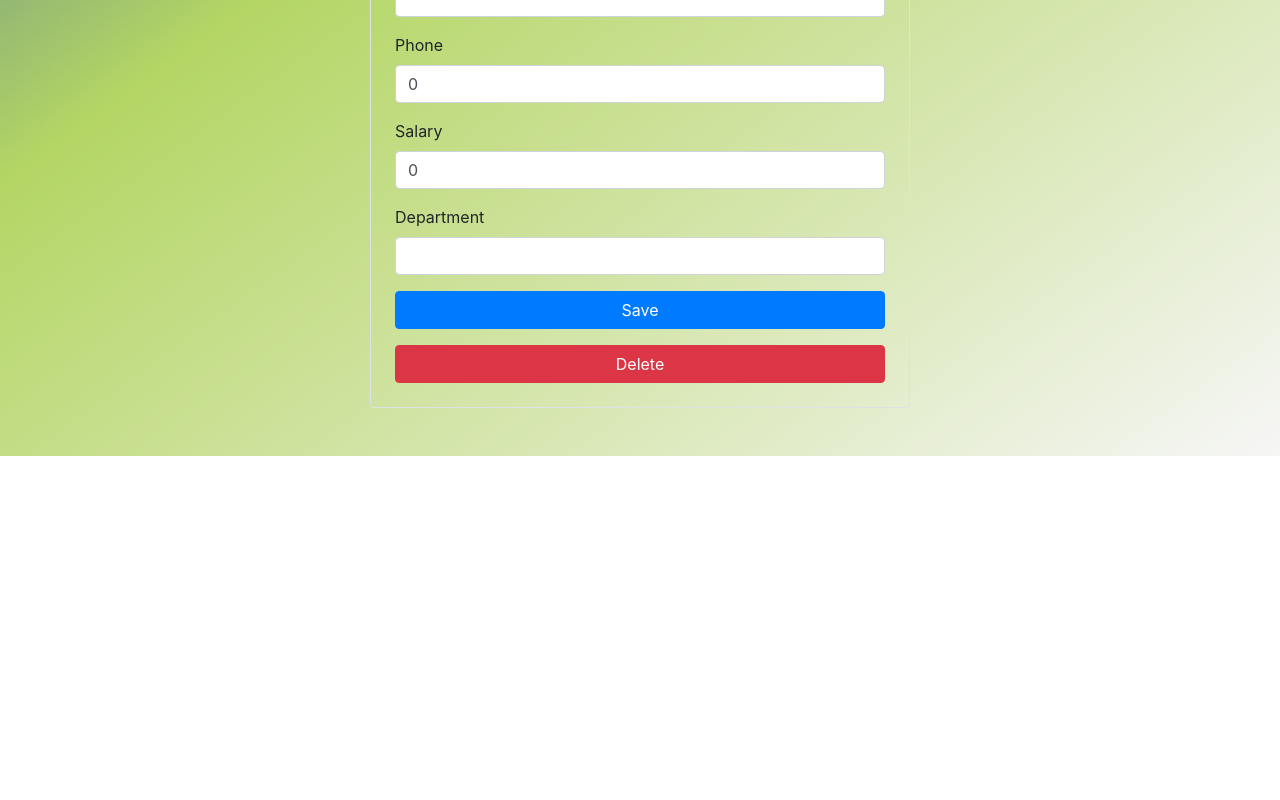
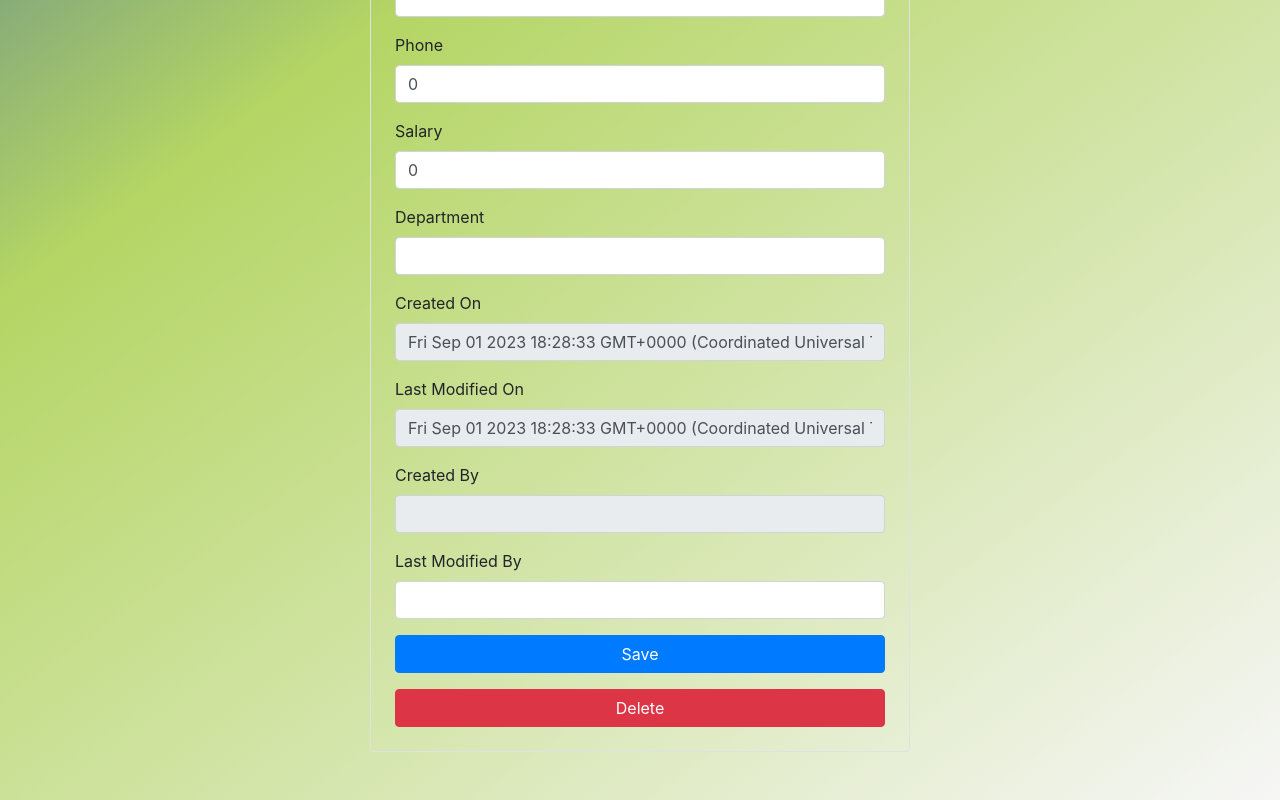
Before and after one commit to owais-26/octdaily-intern-task-1, an Angular app: page /employees/edit/1 in a window 1280 px wide. Shown: the part 410-1210 px from the top of the page. Before the commit the page ends 866 px from the top, so only its background shows below. Built offline with nearby package versions, Linux system fonts and the light colour scheme; no server answers.

Commit message:
Additional Features Added!

```diff
--- a/src/app/components/add-employee/add-employee/add-employee.component.html
+++ b/src/app/components/add-employee/add-employee/add-employee.component.html
@@ -2,9 +2,7 @@
   <h1 class="my-2 text-center">Add New Employee!</h1>
   <div class="row justify-content-center">
     <div class="col-md-6">
-      <form
-       #form="ngForm" (ngSubmit)="addEmployee()"
-      class="border rounded p-4">
+      <form #form="ngForm" (ngSubmit)="addEmployee()" class="border rounded p-4">
         <div class="form-group">
           <label for="name">Name</label>
           <input
@@ -61,6 +59,20 @@
           />
         </div>
 
+
+        <div class="form-group">
+          <label for="createdBy">Created By</label>
+          <input
+            type="text"
+            class="form-control"
+            id="createdBy"
+            name="createdBy"
+            [(ngModel)]="addEmployeeRequest.createdBy"
+            required
+          />
+        </div>
+
+
         <button type="submit" class="btn btn-primary btn-block mt-3">Submit</button>
       </form>
     </div>
--- a/src/app/components/edit-employee/edit-employee.component.html
+++ b/src/app/components/edit-employee/edit-employee.component.html
@@ -70,6 +70,52 @@
           />
         </div>
 
+        <!-- New fields for Created On, Last Modified On, Created By, and Last Modified By -->
+        <div class="form-group">
+          <label for="createdOn">Created On</label>
+          <input
+            type="text"
+            class="form-control"
+            id="createdOn"
+            name="createdOn"
+            [(ngModel)]="employeeDetails.createdOn"
+            disabled
+          />
+        </div>
+        <div class="form-group">
+          <label for="lastModifiedOn">Last Modified On</label>
+          <input
+            type="text"
+            class="form-control"
+            id="lastModifiedOn"
+            name="lastModifiedOn"
+            [(ngModel)]="employeeDetails.lastModifiedOn"
+            disabled
+          />
+        </div>
+        <div class="form-group">
+          <label for="createdBy">Created By</label>
+          <input
+            type="text"
+            class="form-control"
+            id="createdBy"
+            name="createdBy"
+            [(ngModel)]="employeeDetails.createdBy"
+            disabled
+          />
+        </div>
+        <div class="form-group">
+          <label for="lastModifiedBy">Last Modified By</label>
+          <input
+            type="text"
+            class="form-control"
+            id="lastModifiedBy"
+            name="lastModifiedBy"
+            [(ngModel)]="employeeDetails.lastModifiedBy"
+
+          />
+        </div>
+
         <button type="submit" class="btn btn-primary btn-block mt-3">
           Save
         </button>
@@ -80,7 +126,6 @@
         >
           Delete
         </button>
-
       </form>
     </div>
   </div>
--- a/src/app/components/employees/employees-list/employees-list.component.html
+++ b/src/app/components/employees/employees-list/employees-list.component.html
@@ -2,24 +2,74 @@
 <p class="text-center text-muted">
   CRUD application developed with Angular and ASP.NET Core
 </p>
+<div>
+   <div class="text-center col-6 mb-3 container">
+        <button class="btn btn-primary mr-2 mb-3 " (click)="toggleSort('asc')">Sort A-Z</button>
+        <button class="btn btn-primary mb-3 " (click)="toggleSort('desc')">Sort Z-A</button>
+        <input class="form-control mb-2" type="text" placeholder="Search by Name" (input)="onSearch($event)" />
+      </div>
 <div class="container my-2">
-  <div class="text-center mb-3">
-    <button class="btn btn-primary mr-2" (click)="toggleSort('asc')">
-      Sort A-Z
-    </button>
-    <button class="btn btn-primary" (click)="toggleSort('desc')">
-      Sort Z-A
-    </button>
+  <div class="d-flex container justify-content-center align-items-center col-6">
+    <div class="col-6 mx-2">
+      <div class="mb-3">
+        <label for="createdByFilter" class="text-black">Filter by Created By:</label>
         <input
-      class="form-control mt-2"
+          class="form-control"
           type="text"
-      placeholder="Search by Name"
-      (input)="onSearch($event)"
+          id="createdByFilter"
+          placeholder="Enter Created By"
+          [(ngModel)]="createdByFilter"
+          (input)="applyFilters()"
         />
       </div>
+    </div>
+    <div class="col-6 mx-2">
+      <div class="mb-3">
+        <label for="lastModifiedByFilter">Filter by Last Modified By:</label>
+        <input
+          class="form-control"
+          type="text"
+          id="lastModifiedByFilter"
+          placeholder="Enter Last Modified By"
+          [(ngModel)]="lastModifiedByFilter"
+          (input)="applyFilters()"
+        />
+      </div>
+    </div>
+    <div class="col-6 mx-2">
+      <div class="mb-3">
+        <label for="createdOnFilter">Filter by Created On:</label>
+        <input
+          class="form-control"
+          type="date"
+          id="createdOnFilter"
+          [(ngModel)]="createdOnFilter"
+          (input)="applyFilters()"
+        />
+      </div>
+    </div>
+    <div class="col-6 mx-2">
+      <div class="mb-3">
+        <label for="lastModifiedOnFilter">Filter by Last Modified On:</label>
+        <input
+          class="form-control"
+          type="date"
+          id="lastModifiedOnFilter"
+          [(ngModel)]="lastModifiedOnFilter"
+          (input)="applyFilters()"
+        />
+      </div>
+    </div>
+  </div>
+</div>
+
+
+  <div class="table-responsive container">
     <div class="table-responsive">
-   <div class="table-responsive">
-     <table class="table table-striped table-hover" *ngIf="displayedEmployees && displayedEmployees.length > 0">
+      <table
+        class="table table-striped table-hover"
+        *ngIf="displayedEmployees && displayedEmployees.length > 0"
+      >
         <thead class="thead-dark text-center">
           <tr>
             <th class="text-center">ID</th>
@@ -43,23 +93,33 @@
       </table>
 
       <!-- Second table showing Created On, Last Modified On, Created By, and Last Modified By -->
-    <table class="table table-striped table-hover" *ngIf="displayedEmployees && displayedEmployees.length > 0">
+      <table
+        class="table table-striped table-hover"
+        *ngIf="displayedEmployees && displayedEmployees.length > 0"
+      >
         <thead class="thead-dark text-center">
           <tr>
             <th>Created On</th>
             <th>Last Modified On</th>
             <th>Created By</th>
             <th>Last Modified By</th>
-          <th></th> <!-- Empty column for the "View" button -->
+            <th></th>
+            <!-- Empty column for the "View" button -->
           </tr>
         </thead>
         <tbody>
           <tr *ngFor="let employee of displayedEmployees" class="text-center">
-          <td>{{ employee.createdOn | date: 'medium' }}</td>
-          <td>{{ employee.lastModifiedOn | date: 'medium' }}</td>
+            <td>{{ employee.createdOn | date : "medium" }}</td>
+            <td>{{ employee.lastModifiedOn | date : "medium" }}</td>
             <td>{{ employee.createdBy }}</td>
             <td>{{ employee.lastModifiedBy }}</td>
-          <td><a class="btn btn-primary" [routerLink]="['/employees', 'edit', employee.id]">View</a></td>
+            <td>
+              <a
+                class="btn btn-primary"
+                [routerLink]="['/employees', 'edit', employee.id]"
+                >View</a
+              >
+            </td>
           </tr>
         </tbody>
       </table>
@@ -83,8 +143,12 @@
       >
         <a class="page-link" (click)="changePage(page)">{{ page }}</a>
       </li>
-    <li class="page-item" [ngClass]="{ disabled: currentPage === totalPages }">
+      <li
+        class="page-item"
+        [ngClass]="{ disabled: currentPage === totalPages }"
+      >
         <a class="page-link" (click)="changePage(currentPage + 1)">Next</a>
       </li>
     </ul>
   </nav>
+</div>
--- a/src/app/components/employees/employees-list/employees-list.component.ts
+++ b/src/app/components/employees/employees-list/employees-list.component.ts
@@ -17,15 +17,19 @@ export class EmployeesListComponent implements OnInit {
   currentPage = 1;
   employeesPerPage = 5;
   searchTerm = '';
-
+  createdByFilter: string = '';
+  lastModifiedByFilter: string = '';
+  createdOnFilter: Date | null = null;
+  lastModifiedOnFilter: Date | null = null;
   constructor(private employeesServices: EmployeesService) {}
 
   ngOnInit(): void {
     this.employeesServices.getAllEmployees().subscribe({
       next: (employees) => {
-         this.employees = employees;
-         this.originalEmployees = employees; // Store a copy for filtering
-         this.updateDisplayedEmployees();
+        this.employees = employees;
+        this.originalEmployees = employees; // Store a copy for filtering
+        this.updateDisplayedEmployees();
+        console.log(this.displayedEmployees);
       },
       error: (response) => {
         console.log(response);
@@ -64,6 +68,49 @@ export class EmployeesListComponent implements OnInit {
       this.updateDisplayedEmployees();
     }
   }
+  applyFilters(): void {
+    this.displayedEmployees = this.originalEmployees.filter((employee) => {
+      const createdOnMatch =
+        !this.createdOnFilter ||
+        this.compareDates(this.createdOnFilter, employee.createdOn);
+
+      const lastModifiedOnMatch =
+        !this.lastModifiedOnFilter ||
+        this.compareDates(this.lastModifiedOnFilter, employee.lastModifiedOn);
+
+      const createdByMatch =
+        !this.createdByFilter ||
+        employee.createdBy
+          .toLowerCase()
+          .includes(this.createdByFilter.toLowerCase());
+
+      const lastModifiedByMatch =
+        !this.lastModifiedByFilter ||
+        employee.lastModifiedBy
+          .toLowerCase()
+          .includes(this.lastModifiedByFilter.toLowerCase());
+
+      return (
+        createdOnMatch &&
+        lastModifiedOnMatch &&
+        createdByMatch &&
+        lastModifiedByMatch
+      );
+    });
+  }
+
+  compareDates(filterDate: Date | null, employeeDate: Date): boolean {
+    if (!filterDate) {
+      return true; // If no filter date is provided, consider it a match
+    }
+
+    // Compare the filterDate and employeeDate
+    return (
+      filterDate.getUTCFullYear() === employeeDate.getUTCFullYear() &&
+      filterDate.getUTCMonth() === employeeDate.getUTCMonth() &&
+      filterDate.getUTCDate() === employeeDate.getUTCDate()
+    );
+  }
 
   updateDisplayedEmployees(): void {
     const startIndex = (this.currentPage - 1) * this.employeesPerPage;
```
Lines whose indentation alone changed are shown as unchanged.
